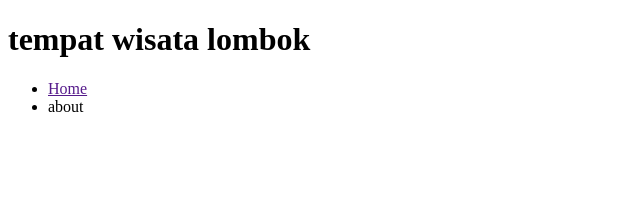
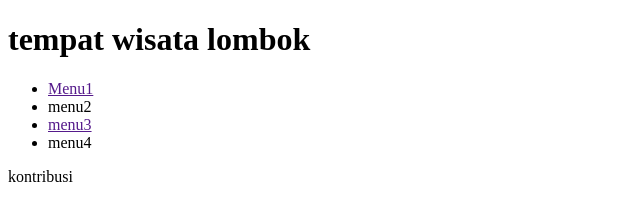
Before and after one commit to muhammadjayadi/html2-Hacktoberfest, a plain HTML site: page index2.html in a window 1280 px wide. Shown: the whole page, without its empty margins (0-640 px from the left). Drawn offline with Linux system fonts and the light colour scheme.

Commit message:
Update index2.html

```diff
--- a/index2.html
+++ b/index2.html
@@ -11,12 +11,15 @@
     </header>
     <nav>
         <ul>
-            <li><a href="">Home</a></li>
-            <li><a href=""></a>about</li>
+            <li><a href="">Menu1</a></li>
+            <li><a href=""></a>menu2</li>
+            <li><a href="">menu3</a></li>
+            <li><a href=""></a>menu4</li>
         </ul>
     </nav>
     <main>
 
+    <p>kontribusi</p>
 
     </main>
 
```
